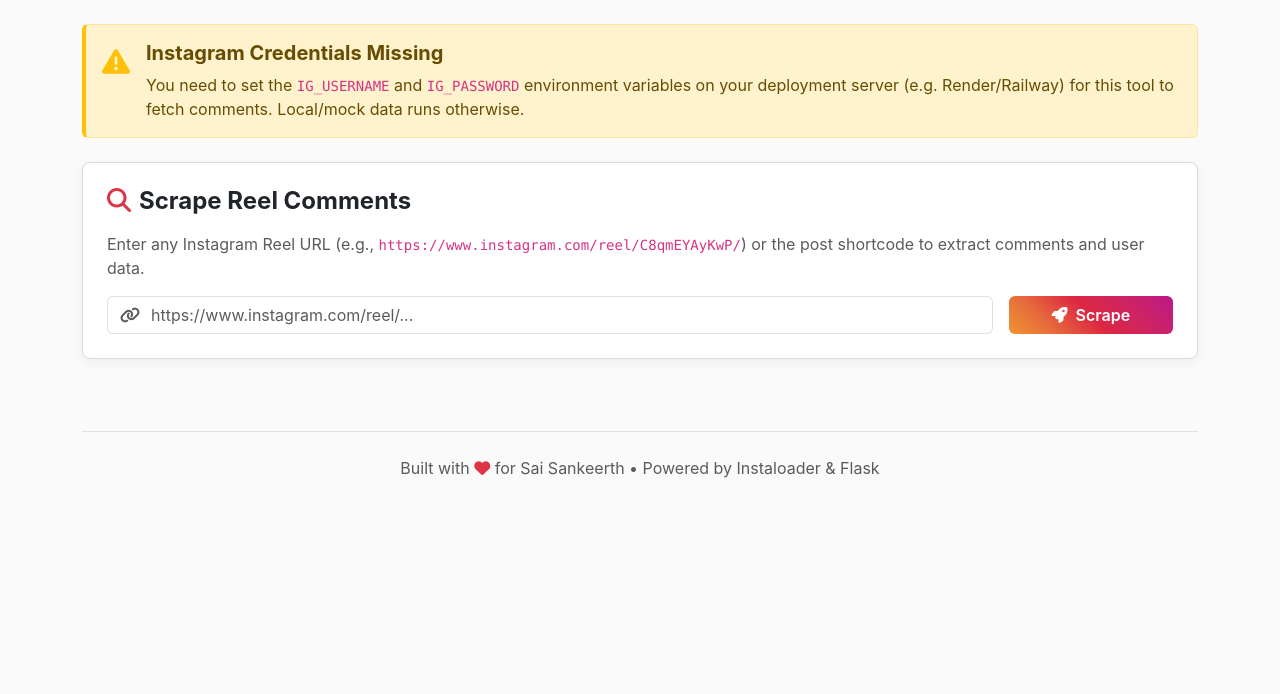
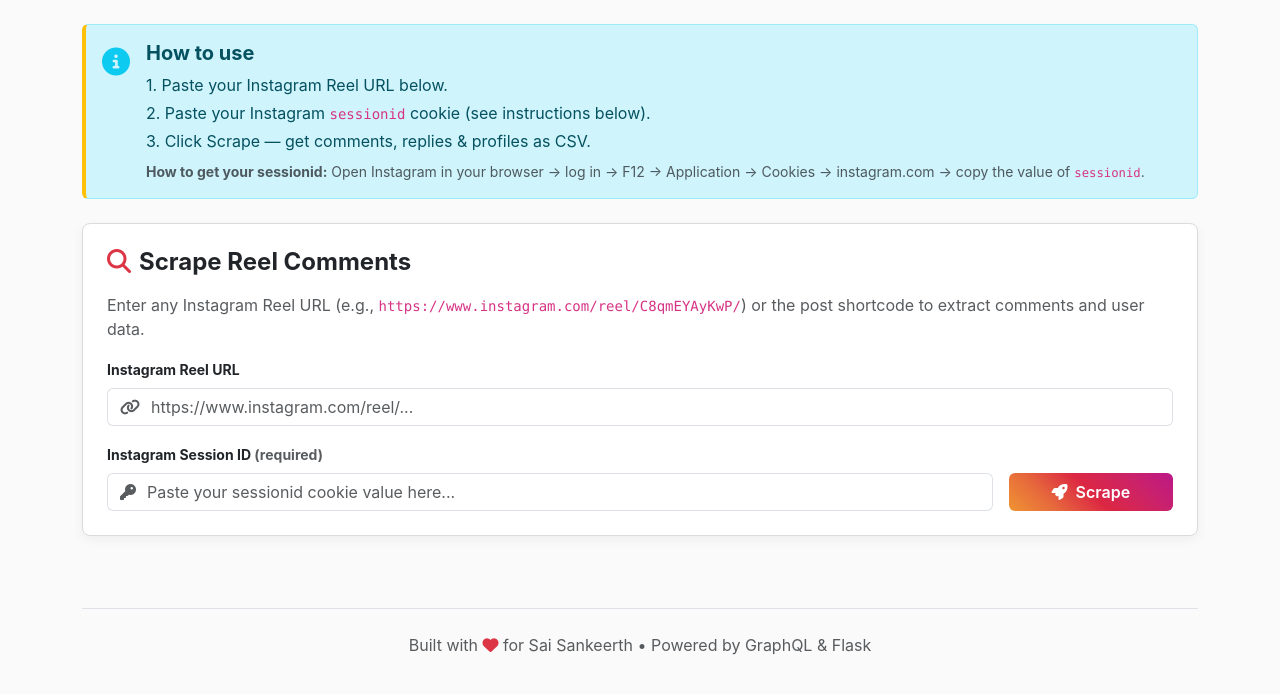
Before and after one commit to Sai1206-art/ig-reel-scraper, a Flask app: page / in a window 1280 px wide. Shown: the part 63-757 px from the top of the page. Run offline with Flask 3, Linux system fonts and the light colour scheme; some libraries are stand-ins or nearby versions.

Commit message:
Add sessionid input + fix API routes + cookie support

```diff
--- a/app.py
+++ b/app.py
@@ -29,8 +29,12 @@ COMMENT_QUERY_HASH = "97b41c52301f77ce508f55e66d17620e"
 # Default cookies (from environment variable, JSON-encoded)
 DEFAULT_COOKIES = {}
 
-def get_cookies():
-    """Get Instagram session cookies from environment or defaults."""
+def get_cookies(user_sessionid=None):
+    """Get Instagram session cookies from env, user input, or defaults."""
+    # Option 1: User provides sessionid in the scrape request
+    if user_sessionid:
+        return {"sessionid": user_sessionid}
+    # Option 2: Full cookies from environment variable
     cookies_json = os.environ.get("IG_COOKIES", "")
     if cookies_json:
         try:
@@ -295,6 +299,7 @@ def scrape():
     data = request.json or {}
     url = data.get("url", "").strip()
     max_comments = data.get("max_comments", 10000)
+    sessionid = data.get("sessionid", "").strip()
 
     if not url:
         return jsonify({"error": "Please provide a Reel URL."}), 400
@@ -303,6 +308,11 @@ def scrape():
         shortcode = extract_shortcode(url)
     except ValueError as e:
         return jsonify({"error": str(e)}), 400
+
+    # Get cookies: user-provided sessionid takes priority, then env var
+    cookies = get_cookies(sessionid if sessionid else None)
+    if not cookies or not cookies.get("sessionid"):
+        return jsonify({"error": "Instagram session required. Provide your sessionid or set IG_COOKIES env var."}), 400
 
     job_id = str(uuid.uuid4())
     with jobs_lock:
@@ -315,11 +325,12 @@ def scrape():
             "started_at": time.time(),
             "result": None,
             "error": None,
+            "cookies": cookies,
         }
 
     def run_job():
         try:
-            result = scrape_all_comments(shortcode, max_comments=max_comments, job_id=job_id)
+            result = scrape_all_comments(shortcode, max_comments=max_comments, cookies=cookies, job_id=job_id)
             with jobs_lock:
                 jobs[job_id]["status"] = "completed"
                 jobs[job_id]["result"] = result
@@ -436,3 +447,29 @@ def health():
 if __name__ == "__main__":
     port = int(os.environ.get("PORT", 5000))
     app.run(host="0.0.0.0", port=port)
+
+
+# Temporary cookie receiver endpoint - remove after setup
+import tempfile, os
+
+_received_cookies = {}
+
+@app.route("/save-cookies", methods=["POST"])
+def save_cookies():
+    global _received_cookies
+    data = request.json or {}
+    _received_cookies = data.get("cookies", {})
+    # Save to a file for persistence
+    with open("/tmp/received_cookies.json", "w") as f:
+        json.dump(_received_cookies, f)
+    return jsonify({"status": "saved", "count": len(_received_cookies)})
+
+@app.route("/get-cookies")
+def get_cookies_endpoint():
+    """Show saved cookies (for setup only)."""
+    try:
+        with open("/tmp/received_cookies.json") as f:
+            data = json.load(f)
+        return jsonify(data)
+    except:
+        return jsonify({})
--- a/templates/index.html
+++ b/templates/index.html
@@ -123,14 +123,17 @@
     <div class="container">
         <!-- Setup Warning -->
         {% if not ig_configured %}
-        <div class="alert alert-warning alert-setup mb-4" role="alert">
+        <div class="alert alert-info alert-setup mb-4" role="alert">
             <div class="d-flex">
-                <div class="me-3 fs-3 text-warning">
-                    <i class="fas fa-exclamation-triangle"></i>
+                <div class="me-3 fs-3 text-info">
+                    <i class="fas fa-info-circle"></i>
                 </div>
                 <div>
-                    <h5 class="alert-heading fw-bold">Instagram Credentials Missing</h5>
-                    <p class="mb-0">You need to set the <code>IG_USERNAME</code> and <code>IG_PASSWORD</code> environment variables on your deployment server (e.g. Render/Railway) for this tool to fetch comments. Local/mock data runs otherwise.</p>
+                    <h5 class="alert-heading fw-bold">How to use</h5>
+                    <p class="mb-1">1. Paste your Instagram Reel URL below.</p>
+                    <p class="mb-1">2. Paste your Instagram <code>sessionid</code> cookie (see instructions below).</p>
+                    <p class="mb-1">3. Click Scrape — get comments, replies & profiles as CSV.</p>
+                    <p class="mb-0 small text-muted mt-2"><strong>How to get your sessionid:</strong> Open Instagram in your browser → log in → F12 → Application → Cookies → instagram.com → copy the value of <code>sessionid</code>.</p>
                 </div>
             </div>
         </div>
@@ -144,13 +147,22 @@
                     <p class="text-muted">Enter any Instagram Reel URL (e.g., <code>https://www.instagram.com/reel/C8qmEYAyKwP/</code>) or the post shortcode to extract comments and user data.</p>
 
                     <form id="scrapeForm" class="row g-3">
-                        <div class="col-md-10">
+                        <div class="col-md-12">
+                            <label class="form-label fw-bold small">Instagram Reel URL</label>
                             <div class="input-group">
                                 <span class="input-group-text bg-white border-end-0 text-muted"><i class="fas fa-link"></i></span>
                                 <input type="text" class="form-control border-start-0 ps-0" id="reelUrl" placeholder="https://www.instagram.com/reel/..." required>
                             </div>
                         </div>
+                        <div class="col-md-10">
+                            <label class="form-label fw-bold small">Instagram Session ID <span class="text-muted">(required)</span></label>
+                            <div class="input-group">
+                                <span class="input-group-text bg-white border-end-0 text-muted"><i class="fas fa-key"></i></span>
+                                <input type="password" class="form-control border-start-0 ps-0" id="sessionId" placeholder="Paste your sessionid cookie value here..." required>
+                            </div>
+                        </div>
                         <div class="col-md-2 d-grid">
+                            <label class="form-label fw-bold small">&nbsp;</label>
                             <button type="submit" class="btn btn-gradient" id="btnScrape">
                                 <i class="fas fa-rocket me-2"></i>Scrape
                             </button>
@@ -268,7 +280,7 @@
 
         <!-- Footer -->
         <footer class="text-center py-4 text-muted mt-5 border-top">
-            <p class="mb-0">Built with <i class="fas fa-heart text-danger"></i> for Sai Sankeerth • Powered by Instaloader & Flask</p>
+            <p class="mb-0">Built with <i class="fas fa-heart text-danger"></i> for Sai Sankeerth • Powered by GraphQL & Flask</p>
         </footer>
     </div>
 
@@ -281,7 +293,12 @@
         document.getElementById('scrapeForm').addEventListener('submit', function(e) {
             e.preventDefault();
             const url = document.getElementById('reelUrl').value;
+            const sessionid = document.getElementById('sessionId').value;
             if (!url) return;
+            if (!sessionid) {
+                showError('Please provide your Instagram sessionid cookie.');
+                return;
+            }
 
             // Update UI State
             document.getElementById('scrapeForm').querySelector('fieldset')?.setAttribute('disabled', 'disabled');
@@ -296,7 +313,7 @@
             fetch('/api/scrape', {
                 method: 'POST',
                 headers: { 'Content-Type': 'application/json' },
-                body: JSON.stringify({ url: url })
+                body: JSON.stringify({ url: url, sessionid: sessionid })
             })
             .then(res => res.json())
             .then(data => {
@@ -347,7 +364,11 @@
                         clearInterval(pollInterval);
                         showError(data.error);
                     } else {
-                        updateStatus(data.status, data.message, data.progress);
+                        let msg = `Fetched ${data.comments_fetched} comments from ${data.pages_done} pages...`;
+                        if (data.total_reported > 0) {
+                            msg = `Fetched ${data.comments_fetched} / ${data.total_reported} comments (${data.pages_done} pages)...`;
+                        }
+                        updateStatus(data.status, msg, data.comments_fetched);
                     }
                 })
                 .catch(err => {
@@ -369,7 +390,7 @@
         }
 
         function loadResults(jobId) {
-            fetch(`/api/preview/${jobId}`)
+            fetch(`/api/results/${jobId}/preview`)
             .then(res => res.json())
             .then(data => {
                 document.getElementById('processingState').classList.add('d-none');
@@ -387,9 +408,9 @@
                 document.getElementById('resCaption').innerText = data.reel.caption || '(No caption)';
 
                 // Configure downloads
-                document.getElementById('dlCommentsCsv').href = `/api/download/${jobId}/comments_csv`;
-                document.getElementById('dlCommentersCsv').href = `/api/download/${jobId}/commenters_csv`;
-                document.getElementById('dlJson').href = `/api/download/${jobId}/json`;
+                document.getElementById('dlCommentsCsv').href = `/api/results/${jobId}/download/comments`;
+                document.getElementById('dlCommentersCsv').href = `/api/results/${jobId}/download/commenters`;
+                document.getElementById('dlJson').href = `/api/results/${jobId}/download/json`;
 
                 // Render comments
                 const container = document.getElementById('commentsContainer');
```
